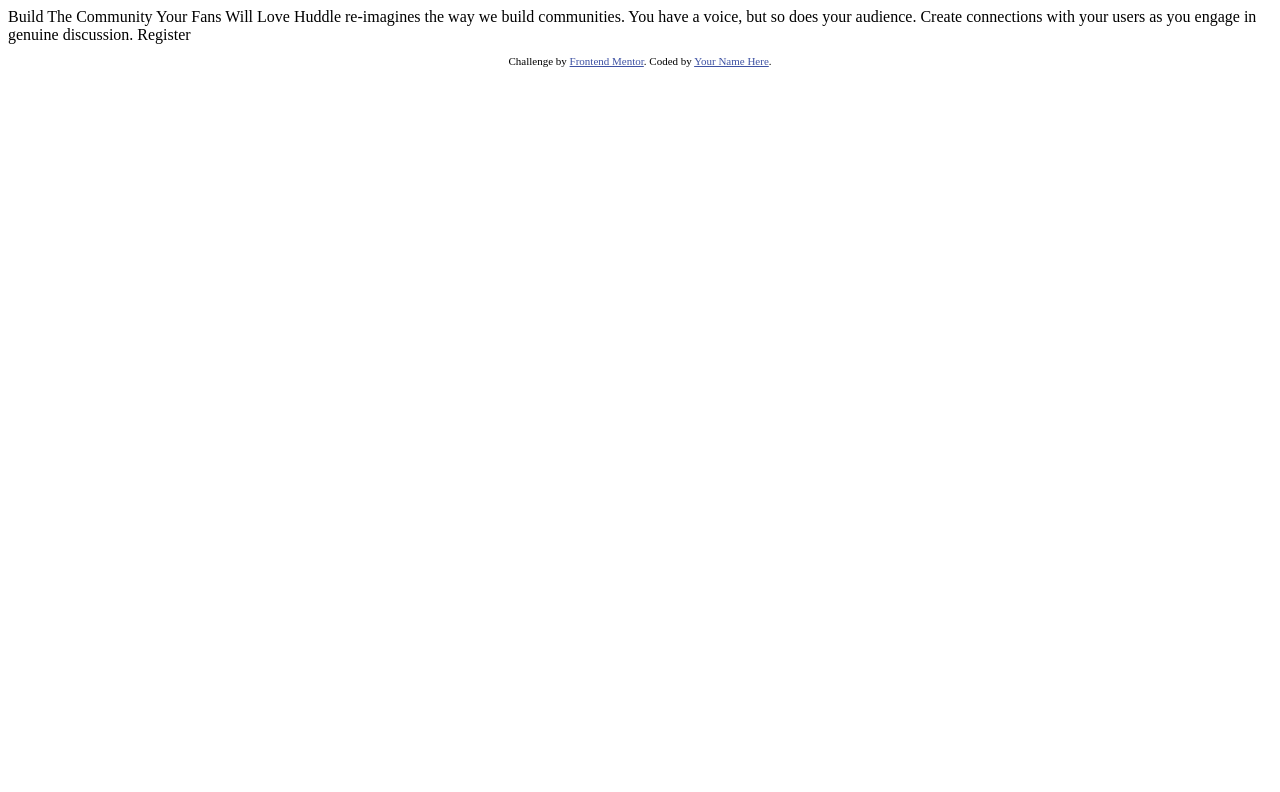
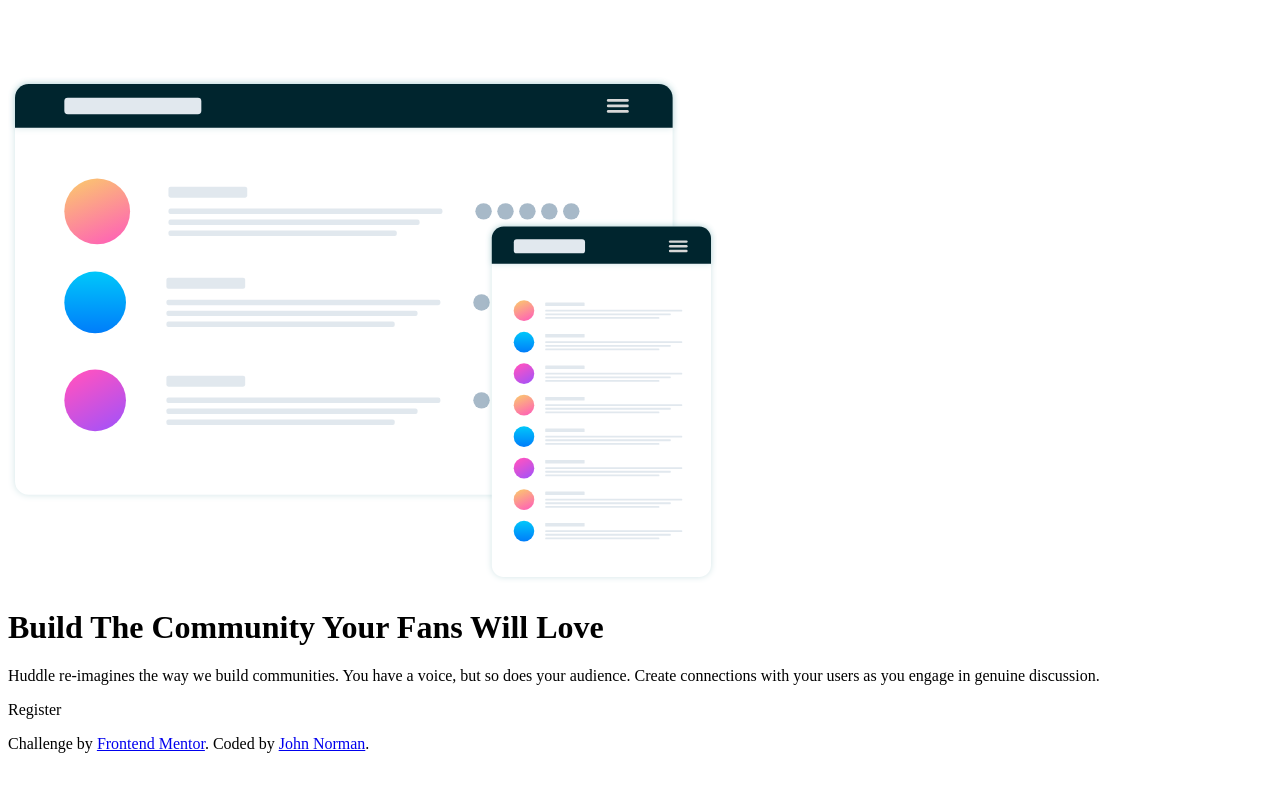
Before and after one commit to norman02/huddle-introduction, a plain HTML site: page index.html in a window 1280 px wide. Drawn offline with Linux system fonts and the light colour scheme.

Commit message:
add HTML structure

```diff
--- /dev/null
+++ b/huddle.css
@@ -0,0 +1,5 @@
+
+
+
+.attribution { font-size: 11px; text-align: center; }
+.attribution a { color: hsl(228, 45%, 44%); }
--- a/index.html
+++ b/index.html
@@ -1,33 +1,45 @@
 <!DOCTYPE html>
 <html lang="en">
+
 <head>
   <meta charset="UTF-8">
-  <meta name="viewport" content="width=device-width, initial-scale=1.0"> <!-- displays site properly based on user's device -->
-
+  <meta name="viewport" content="width=device-width, initial-scale=1.0">
   <link rel="icon" type="image/png" sizes="32x32" href="./images/favicon-32x32.png">
 
   <title>Frontend Mentor | Huddle landing page with single introductory section</title>
 
-  <!-- Feel free to remove these styles or customise in your own stylesheet 👍 -->
-  <style>
-    .attribution { font-size: 11px; text-align: center; }
-    .attribution a { color: hsl(228, 45%, 44%); }
-  </style>
+
 </head>
+
 <body>
 
-  Build The Community Your Fans Will Love
+  <div id="main">
+    <div class="header">
+      <img src="./images/logo.svg" alt="">
+    </div>
+    <div class="content-container">
+      <img src="./images/illustration-mockups.svg" alt="">
+    </div>
+    <div class="content-container">
+      <h1>Build The Community Your Fans Will Love</h1>
+      <p>
+        Huddle re-imagines the way we build communities.
+        You have a voice, but so does your audience.
+        Create connections with your users as you engage in genuine discussion.
+      </p>
+      <div class="button">
+        Register
+      </div>
+    </div>
+  </div>
 
-  Huddle re-imagines the way we build communities. You have a voice, but so does your audience.
-  Create connections with your users as you engage in genuine discussion.
-
-  Register
 
   <footer>
     <p class="attribution">
       Challenge by <a href="https://www.frontendmentor.io?ref=challenge" target="_blank">Frontend Mentor</a>.
-      Coded by <a href="#">Your Name Here</a>.
+      Coded by <a href="https://github.com/norman02">John Norman</a>.
     </p>
   </footer>
 </body>
+
 </html>
```
